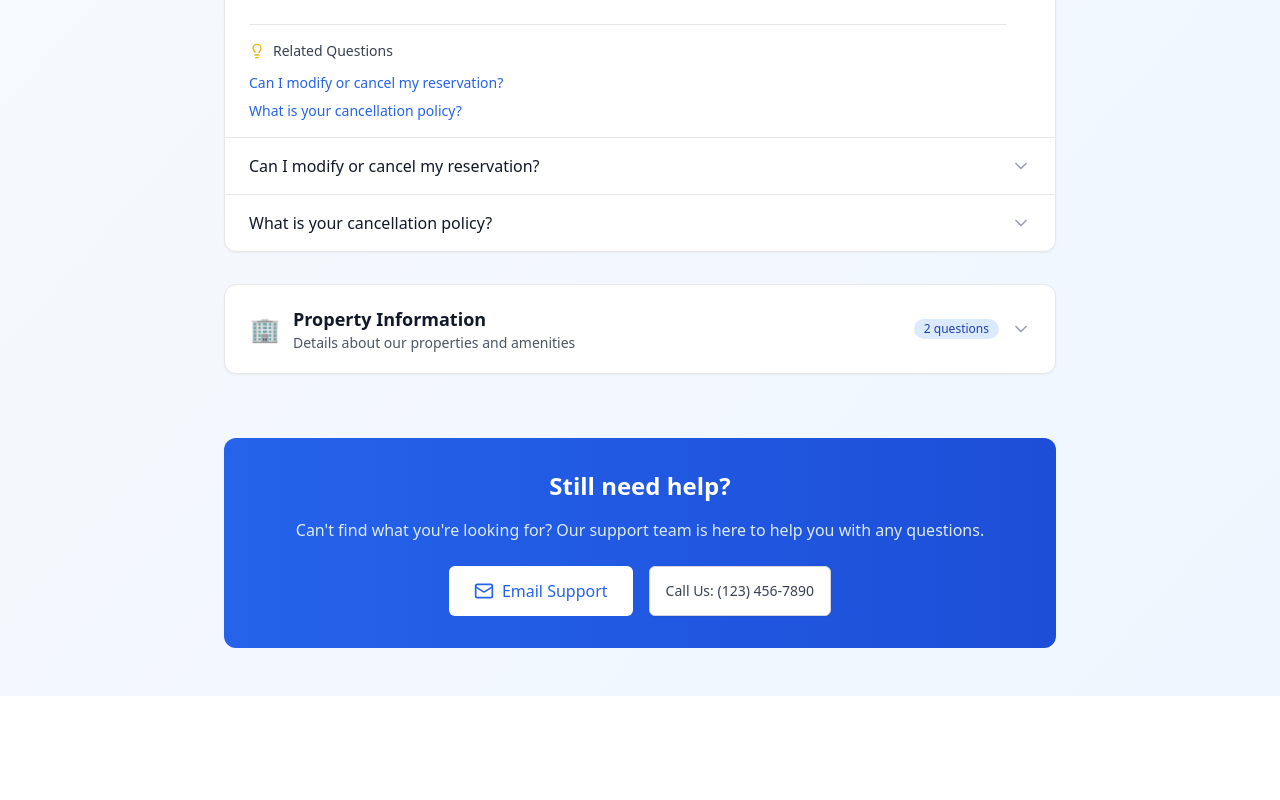
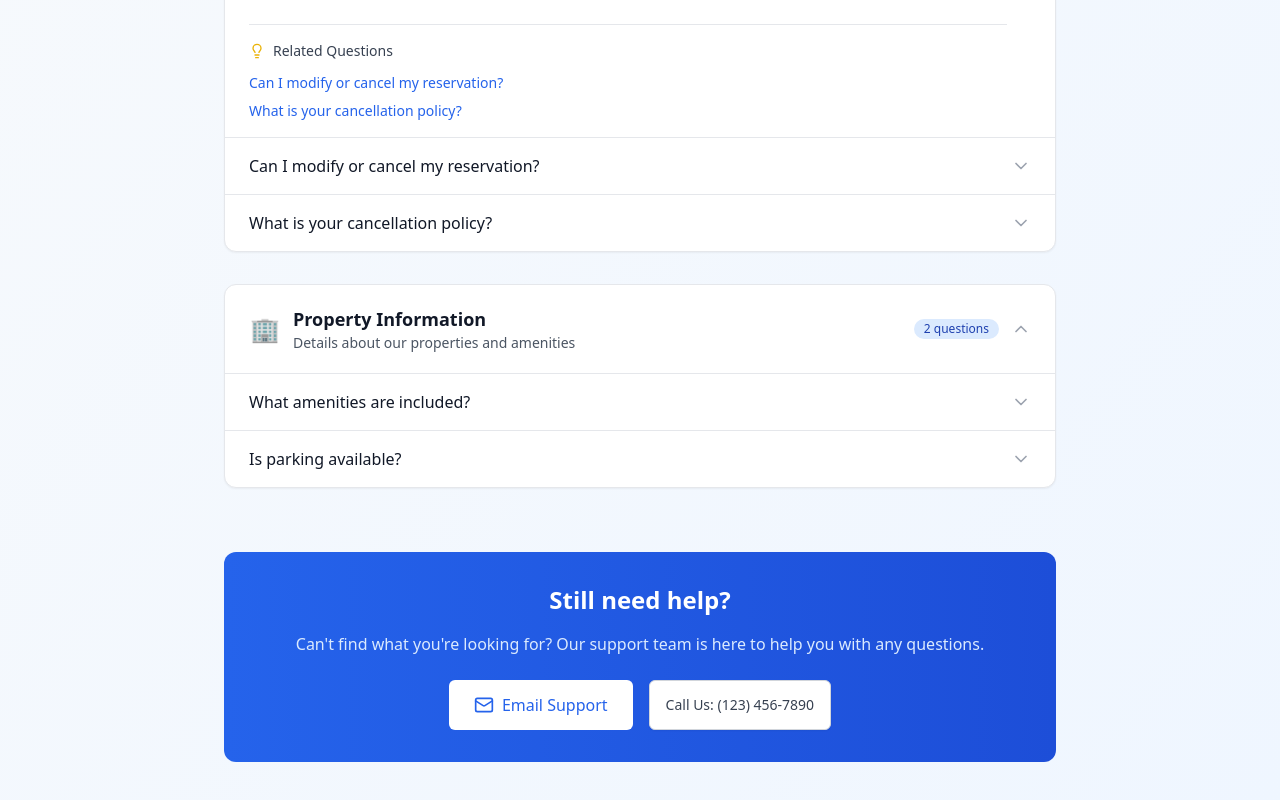
Before and after one commit to Kabba24ai/faq-admin-website-html, a React (Vite) app: page /faq in a window 1280 px wide. Shown: the part 754-1554 px from the top of the page. Before the commit the page ends 1450 px from the top, so only its background shows below. Built offline with nearby package versions, Linux system fonts and the light colour scheme.

Commit message:
Auto-expand all categories by default

```diff
--- a/src/components/FAQPage.tsx
+++ b/src/components/FAQPage.tsx
@@ -85,10 +85,9 @@ export default function FAQPage() {
 
   // Initialize expanded categories based on their default expanded setting
   React.useEffect(() => {
-    const defaultExpanded = categories
-      .filter(cat => cat.expanded)
-      .map(cat => cat.id);
-    setExpandedCategories(defaultExpanded);
+    // Auto-expand all categories by default
+    const allCategoryIds = categories.map(cat => cat.id);
+    setExpandedCategories(allCategoryIds);
   }, [categories]);
 
   const filteredFaqs = faqs.filter(faq =>
```
